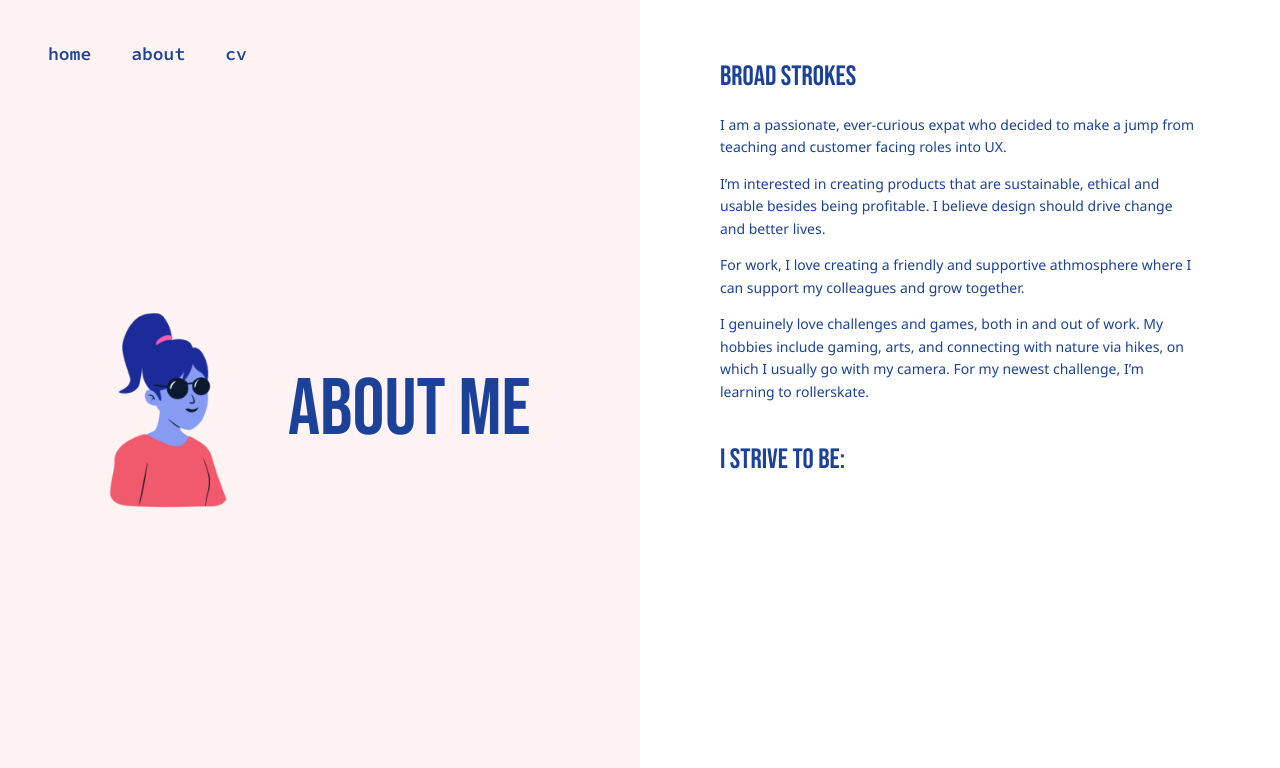
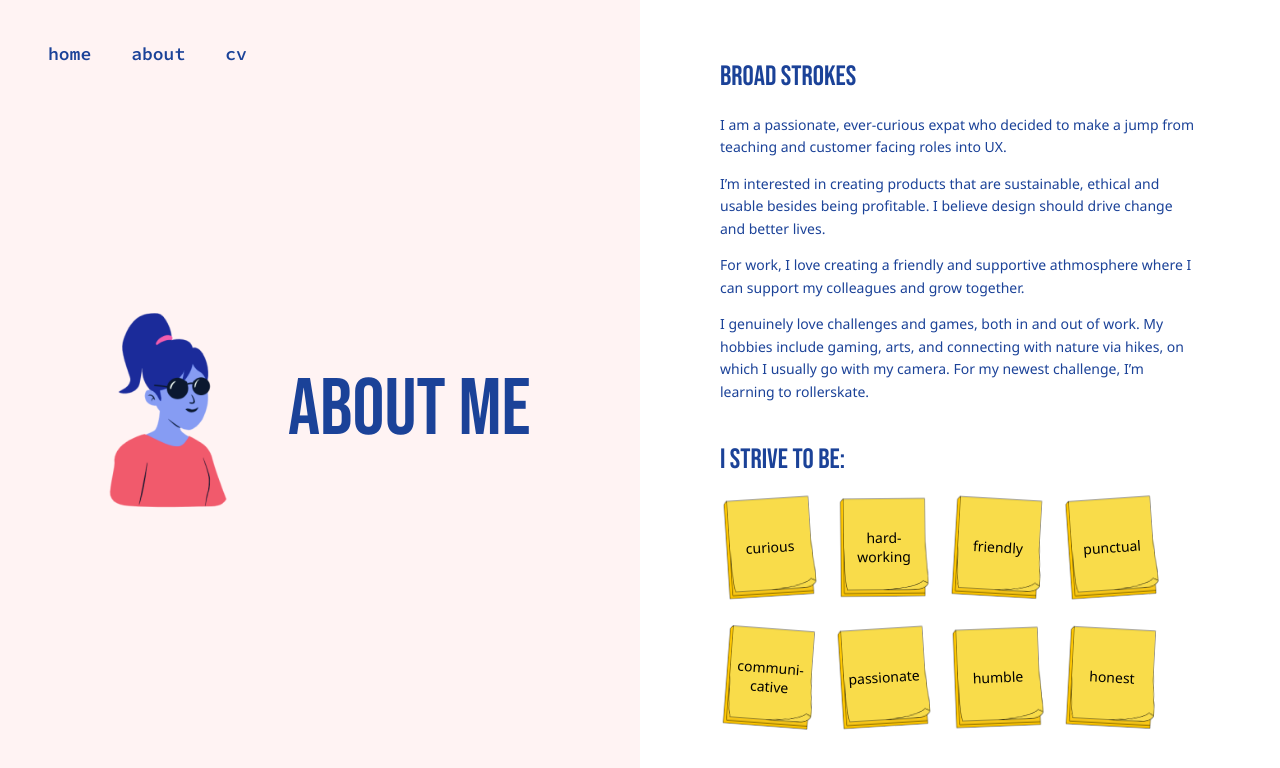
Before and after one commit to RekaK/portfolio, a Next.js app: page /about in a window 1280 px wide. Shown: the top 768 px of the page. Built offline with nearby package versions, Linux system fonts and the light colour scheme.

Commit message:
randomize sticky notes

```diff
--- a/components/about/index.tsx
+++ b/components/about/index.tsx
@@ -14,7 +14,8 @@ const AboutSection = () => {
             `I genuinely love challenges and games, both in and out of work. My hobbies include gaming, arts, and connecting with nature via hikes, on which I usually go with my camera. For my newest challenge, I’m learning to rollerskate.`,
           ]}
         />
-        <Section title="I strive to be:" />
+        <Section title="I strive to be:"
+        stickyNotes={["curious", "hard-working", "friendly", "punctual", "communi-cative", "passionate", "humble", "honest"]}/>
       </Styled.MainContainer>
     </Styled.Main>
   );
--- a/templates/MainTemplate.styles.tsx
+++ b/templates/MainTemplate.styles.tsx
@@ -6,6 +6,8 @@ const MainTemplate = styled.body({
 
 const Main = styled.main({
   width: "50vw",
+  height: "100vh",
+  overflow: "scroll",
 });
 
 const MainContainer = styled.div({
--- a/ui/Section.tsx
+++ b/ui/Section.tsx
@@ -1,4 +1,5 @@
 import Card, { ICard } from "./Card";
+import Image from "next/image";
 import { Styled } from "./styles/Section.Styles";
 import { Styled as StyledKeywords } from "./styles/Keyword.Styles";
 import Keyword from "./Keyword";
@@ -18,6 +19,7 @@ interface SectionProps {
   paragraphs?: string[];
   cardSection?: ICardSection;
   keywordSection?: IKeywordSection;
+  stickyNotes?: string[];
 }
 
 const Section: React.FC<SectionProps> = ({
@@ -25,15 +27,19 @@ const Section: React.FC<SectionProps> = ({
   paragraphs,
   cardSection,
   keywordSection,
+  stickyNotes,
 }) => {
-  const colorIndex = cardSection?.flipColor ? 2 : 1
+  const colorIndex = cardSection?.flipColor ? 2 : 1;
 
   return (
     <Styled.Section>
       <Styled.SectionTitle>{title}</Styled.SectionTitle>
-      {paragraphs && (
-       paragraphs.map((paragraph, index) => <Styled.SectionParagraph key={index}>{paragraph}</Styled.SectionParagraph>)
-      )}
+      {paragraphs &&
+        paragraphs.map((paragraph, index) => (
+          <Styled.SectionParagraph key={index}>
+            {paragraph}
+          </Styled.SectionParagraph>
+        ))}
       {cardSection && (
         <Styled.CardContainer>
           {cardSection.cards.map((card, index) => (
@@ -48,6 +54,21 @@ const Section: React.FC<SectionProps> = ({
             />
           ))}
         </Styled.CardContainer>
+      )}
+      {stickyNotes && (
+        <Styled.StickyNoteContainer>
+          {stickyNotes.map((label) => (
+            <Styled.StickyNote key={label} rotate={Math.random() * 10 - 5}>
+              <Image
+                src="/stickyNotes/stickyNote.png"
+                alt="Sticky Note"
+                height={100}
+                width={100}
+              />
+              <Styled.StickyNoteLabel>{label}</Styled.StickyNoteLabel>
+            </Styled.StickyNote>
+          ))}
+        </Styled.StickyNoteContainer>
       )}
       {keywordSection && (
         <StyledKeywords.KeywordSection>
--- a/ui/styles/Section.Styles.tsx
+++ b/ui/styles/Section.Styles.tsx
@@ -1,8 +1,11 @@
 import styled from "@emotion/styled";
 import { colors } from "../../styles/variables";
-
 interface SectionTitleStyleProps {
   marginBottom?: number;
+}
+
+interface StickyNoteStyleProps {
+  rotate: number;
 }
 
 const Section = styled.section({
@@ -35,9 +38,36 @@ const CardContainer = styled.div({
   gridGap: "28px",
 });
 
+const StickyNote = styled.div<StickyNoteStyleProps>( props => ({
+  height: "100px",
+  width: "100px",
+  position: "relative",
+  marginBottom: "30px",
+  marginRight: "14px",
+  transform: `rotate(${props.rotate}deg)`,
+}));
+
+const StickyNoteLabel = styled.caption({
+  fontFamily: "Noto Sans, sans-serif",
+  fontWeight: 400,
+  fontSize: "14px",
+  position: "absolute",
+  top: "50%",
+  left: "50%",
+  transform: "translate(-50%, -50%)",
+});
+
+const StickyNoteContainer = styled.div({
+  display: "flex",
+  flexWrap: "wrap",
+});
+
 export const Styled = {
   Section,
   SectionTitle,
   SectionParagraph,
+  StickyNote,
   CardContainer,
+  StickyNoteLabel,
+  StickyNoteContainer,
 };
```
Also changed, not shown: public/stickyNotes/stickyNote.png (renamed from public/stickyNotes/Isometric Stickers Sticky Note Yellow.png).
